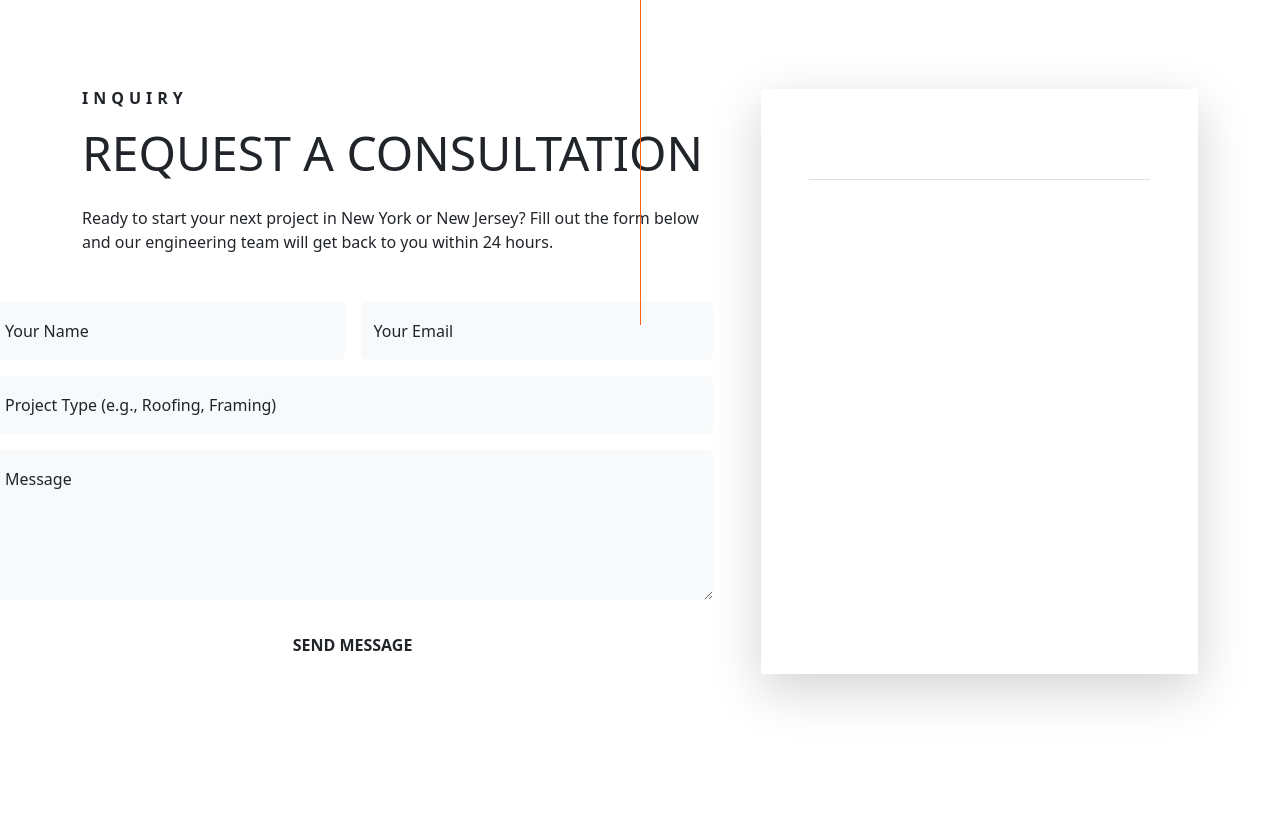
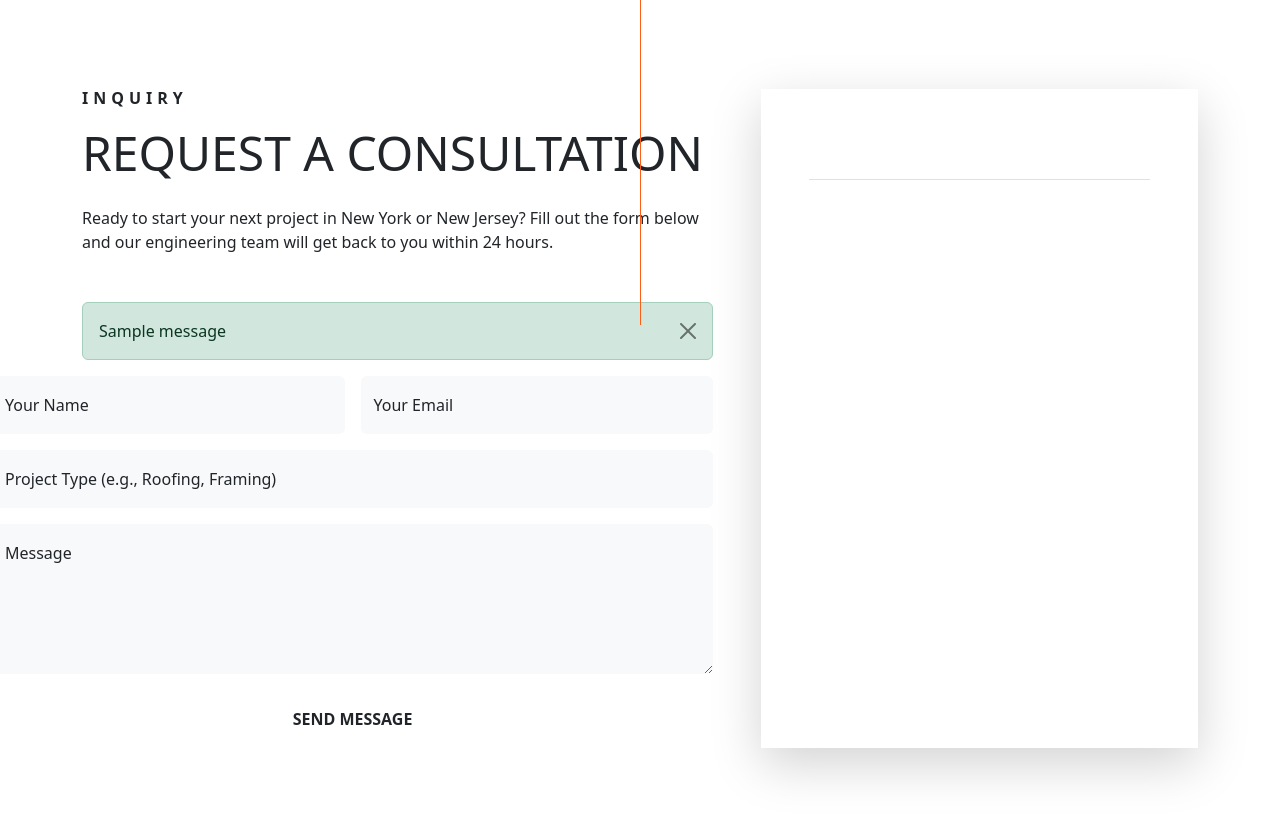
Before and after one commit to khushi335/LKM-Contracting-Construction, a Django app: page /contact/ in a window 1280 px wide. Shown: the part 475-1312 px from the top of the page. Run offline with Django 5.2, Linux system fonts and the light colour scheme; tables that the repository leaves empty hold one stand-in row (values such as "Sample post"); one stand-in notice (Sample message) is shown; parts of the project's set-up code (start-up, migrations or seed data) failed here and were passed over; grey boxes are pictures that could not be loaded.

Commit message:
docs(templates): optimize contact and consultation layout structures with feedback alerts

```diff
--- a/main/templates/main/about.html
+++ b/main/templates/main/about.html
@@ -46,7 +46,7 @@
             </div>
             <div class="col-lg-6">
                 <div class="position-relative ps-5 pb-5">
-                    <img class="img-fluid w-100 rounded shadow" src="{% static 'img/bout-secondary.jpg' %}" alt="LKM Craftsmanship">
+                    <img class="img-fluid w-100 rounded shadow" src="{% static 'img/abt_lkm.png' %}" alt="LKM Craftsmanship">
                     <div class="experience-badge bg-obsidian p-4 shadow">
                         <h1 class="display-3 text-bronze fw-bold mb-0">20+</h1>
                         <p class="text-white text-uppercase mb-0 fw-bold small">Years of Building <br>NY & NJ Excellence</p>
@@ -98,7 +98,7 @@
     <div class="container">
         <div class="row align-items-center g-5">
             <div class="col-lg-5">
-                <img class="img-fluid rounded shadow-lg" src="{% static 'img/community.jpg' %}" alt="Community Build">
+                <img class="img-fluid rounded shadow-lg" src="{% static 'img/community_lkm.png' %}" alt="Community Build">
             </div>
             <div class="col-lg-7">
                 <h2 class="text-uppercase fw-bold mb-4">Built Within the <span class="text-bronze">Community</span></h2>
--- a/main/templates/main/contact.html
+++ b/main/templates/main/contact.html
@@ -14,16 +14,24 @@
     </div>
 </div>
 
-<div class="container-fluid py-6 px-5">
+<div id="contact" class="container-fluid py-6 px-5">
     <div class="container">
         <div class="row g-5">
-            <!-- Contact Form Side -->
             <div class="col-lg-7">
                 <h6 class="text-bronze text-uppercase fw-bold mb-3" style="letter-spacing: 5px;">Inquiry</h6>
                 <h1 class="display-5 text-uppercase mb-4">Request A <span class="text-outline-dark">Consultation</span></h1>
                 <p class="mb-5">Ready to start your next project in New York or New Jersey? Fill out the form below and our engineering team will get back to you within 24 hours.</p>
 
-                <form action="{% url 'contact' %}" method="POST" class="contact-form">
+                {% if messages %}
+                    {% for message in messages %}
+                        <div class="alert alert-{{ message.tags }} alert-dismissible fade show" role="alert">
+                            {{ message }}
+                            <button type="button" class="btn-close" data-bs-dismiss="alert" aria-label="Close"></button>
+                        </div>
+                    {% endfor %}
+                {% endif %}
+
+                <form action="{% url 'contact' %}#contact" method="POST" class="contact-form">
                     {% csrf_token %}
                     <div class="row g-3">
                         <div class="col-md-6">
@@ -57,7 +65,6 @@
                 </form>
             </div>
 
-            <!-- Contact Info Side -->
             <div class="col-lg-5">
                 <div class="contact-info-card bg-obsidian text-white p-5 shadow-lg h-100">
                     <h3 class="text-uppercase fw-bold mb-4 pb-2 border-bottom border-bronze">Office Info</h3>
```
Also changed, not shown: main/templates/main/index.html (+18 -9 lines).
